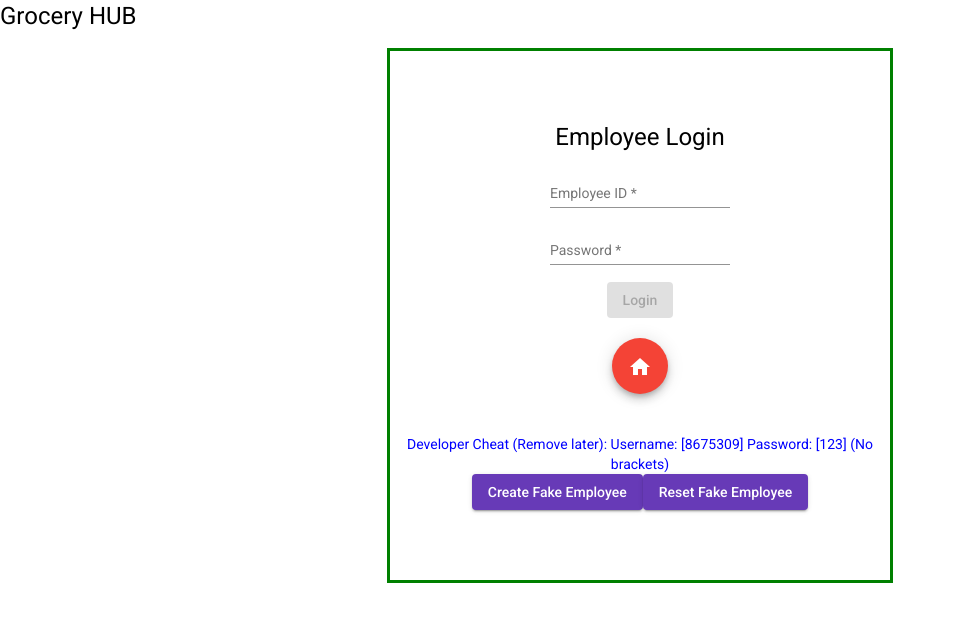
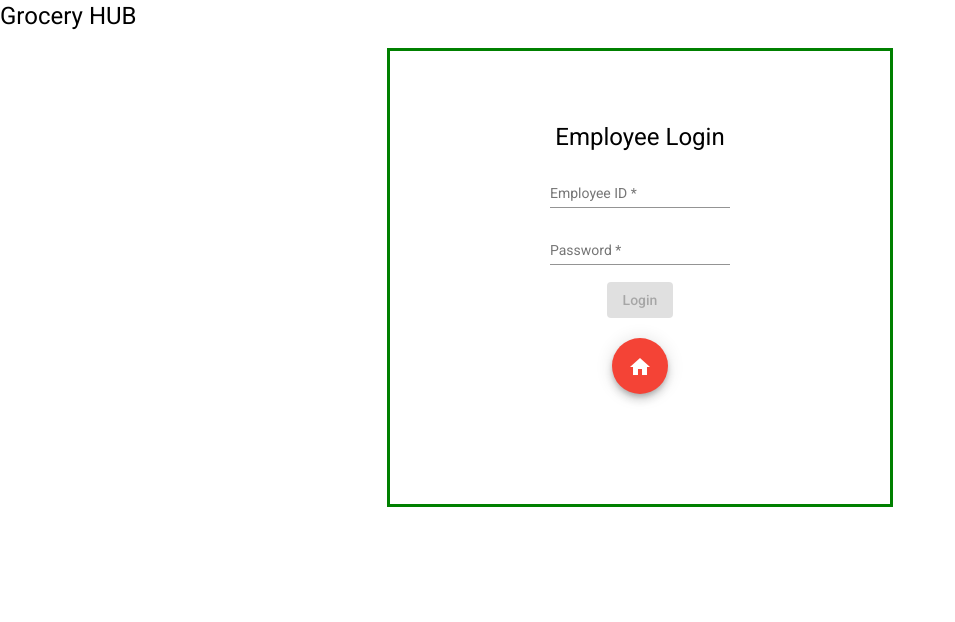
Before and after one commit to Shubhankar100/Shubhankar, an Angular app in the folder grocer/: page /employeePanel in a window 1280 px wide. Shown: the top 622 px of the page, without its empty margins (0-955 px from the left). Built offline with nearby package versions, Linux system fonts and the light colour scheme.

Commit message:
Removed dev stuff

```diff
--- a/grocer/src/app/employee-panel/employee-panel.component.html
+++ b/grocer/src/app/employee-panel/employee-panel.component.html
@@ -19,11 +19,6 @@
         </button><br/><br/>
         <span style="color: red;">{{loginMessage}}</span>
         <br/>
-
-    <!-- Delete the section immediately below for final release  -->
-    <span style="color: blue;">Developer Cheat (Remove later): Username: [8675309] Password: [123] (No brackets)</span><br/>
-    <button type="button" mat-raised-button color="primary" (click)="developerCreateEmployee()">Create Fake Employee</button>
-    <button type="button" mat-raised-button color="primary" (click)="resetFakeEmployee()">Reset Fake Employee</button>
     </form>
 
 </div>
```
